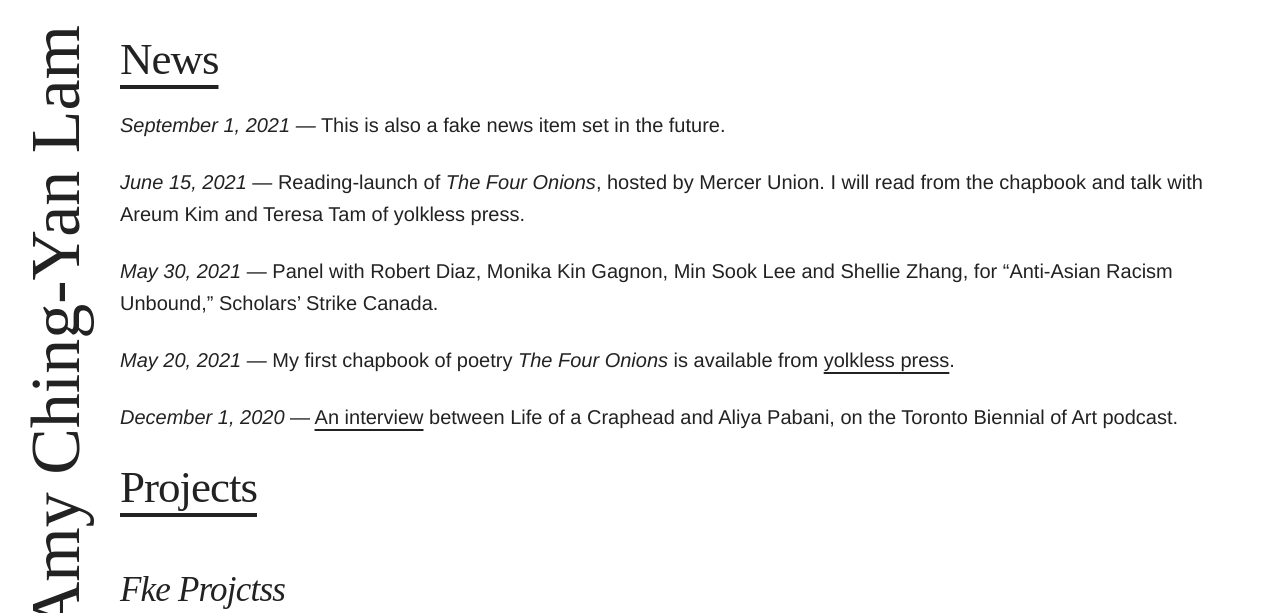
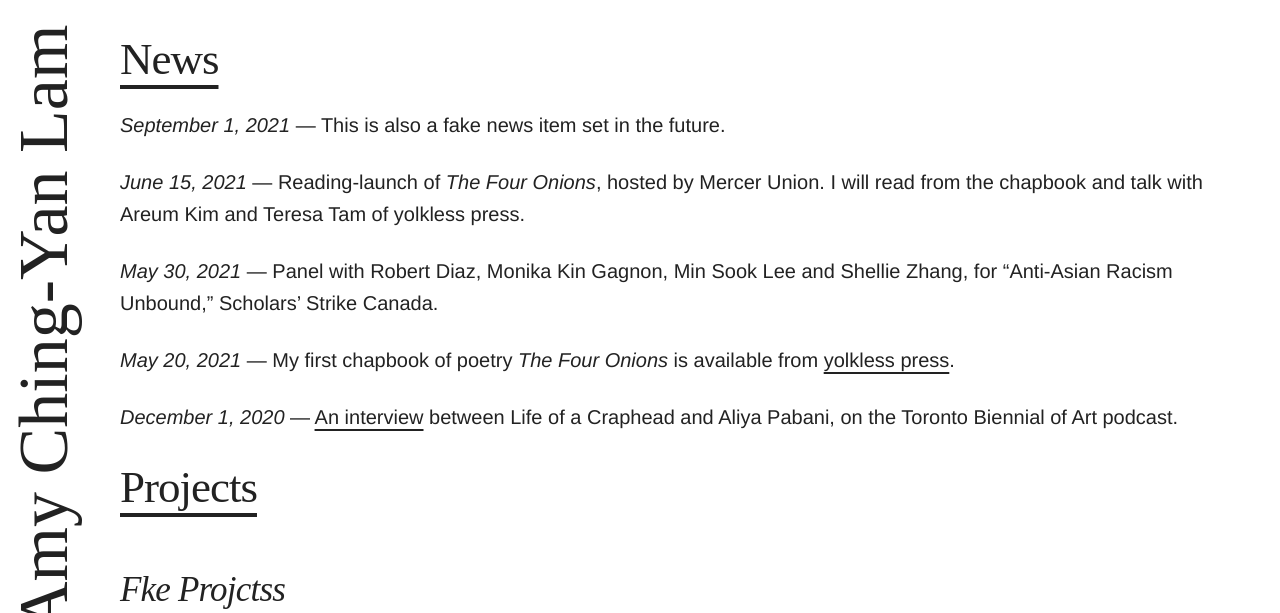
Before and after one commit to amychingyan/website, a Jekyll site: the page built from index.md, in a window 1280 px wide. Shown: the top 613 px of the page. Built offline with Jekyll 4.4.1, drawn with Linux system fonts in a browser that asks for light colours; nearby versions of some CDN libraries; grey boxes are pictures that could not be loaded.

Commit message:
created new divs that isolate headline and body

```diff
--- a/_includes/header.html
+++ b/_includes/header.html
@@ -1,8 +1,5 @@
-    <div style="position: fixed; left: 0; top: 0; width: 100px; height: 100%; background-color: #FFF;">
-      <div style="font-family: 'Times New Roman';
-		  transform: rotate(180deg);
-		  writing-mode: vertical-lr;
-		  text-align: center; font-size: 70px; padding-bottom:25px; color: #222;">
+    <div class="headline"
+      <div>
 	Amy Ching-Yan Lam
       </div>
     </div>
--- a/_layouts/default.html
+++ b/_layouts/default.html
@@ -1,6 +1,6 @@
 {% include head.html %}
 {% include header.html %}
-<div style="margin-left: 120px; margin-right: 20px;">
+<div class="tube">
 <div class="row">
 
   <div class="twelve columns">
--- a/css/skeleton.css
+++ b/css/skeleton.css
@@ -42,7 +42,7 @@
   box-sizing: border-box; }
 
 /* For devices larger than 400px */
-@media (min-width: 400px) {
+@media (min-width: 440px) {
   .container {
     width: 85%;
     padding: 0; }
@@ -139,8 +139,8 @@
 
 }
 h1 { font-size: 6.0rem; line-height: 1.2;  letter-spacing: -.1rem;}
-h2 { font-size: 4rem; line-height: 1.25; letter-spacing: -.1rem; font-family: 'Times New Roman'}
-h3 { font-size: 50px; line-height: 1.3;  letter-spacing: -.1rem; font-family: 'Times New Roman'; text-decoration: underline; text-underline-position: under; }
+h2 { font-size: 6vw; line-height: 1.25; letter-spacing: -.1rem; font-family: 'Times New Roman'}
+h3 { font-size: 9vw; line-height: 1.3;  letter-spacing: -.1rem; font-family: 'Times New Roman'; text-decoration: underline; text-underline-position: under; }
 h4 { font-size: 40px; line-height: 1.35; letter-spacing: -.08rem; font-style: italic; font-family: 'Times New Roman';}
 /* h4 { font-size: 2.2rem; line-height: 1.35; letter-spacing: -.08rem; text-decoration: underline; text-underline-position: under; text-decoration-thickness: 2px; font-style: italic;} */
 h5 { font-size: 2.2rem; line-height: 1.5;  letter-spacing: -.05rem; }
@@ -157,7 +157,8 @@
 }
 
 p {
-  margin-top: 0; }
+  margin-top: 0;
+}
 
 
 /* Links
@@ -415,8 +416,26 @@
 near the relevant code. For example, if you wanted to change the styles for buttons
 on small devices, paste the mobile query code up in the buttons section and style it
 there.
-*/
+ */
 
+.headline {
+
+
+}
+
+.tube {
+  margin-left: 5%;
+  margin-right: 5%;
+
+}
+.headline {
+  /* margin-left: 5%;
+     margin-right: 5%; */
+  font-family: 'Times New Roman';
+  text-align: center;
+  font-size: 10vw;
+
+}
 
 /* Larger than mobile */
 @media (min-width: 400px) {}
@@ -425,7 +444,28 @@
 @media (min-width: 550px) {}
 
 /* Larger than tablet */
-@media (min-width: 750px) {}
+@media (min-width: 750px) {
+  .tube {margin-left: 120px;
+    margin-right: 20px;}
+  .headline {
+    position: fixed;
+    left: 0;
+    top: 0;
+    width: 100px;
+    height: 100%;
+    background-color: #FFF;
+    font-family: 'Times New Roman';
+    transform: rotate(180deg);
+    writing-mode: vertical-lr;
+    text-align: right;
+    font-size: 70px;
+    padding-bottom: 25px;
+    color: #222;
+
+  }
+
+
+}
 
 /* Larger than desktop */
 @media (min-width: 1000px) {}
```
